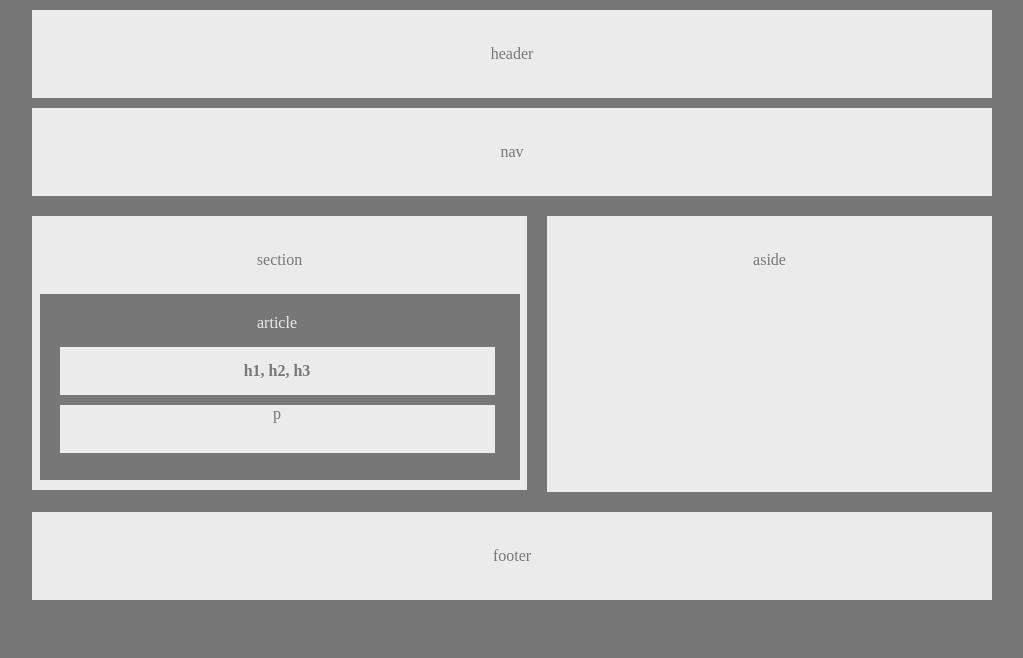
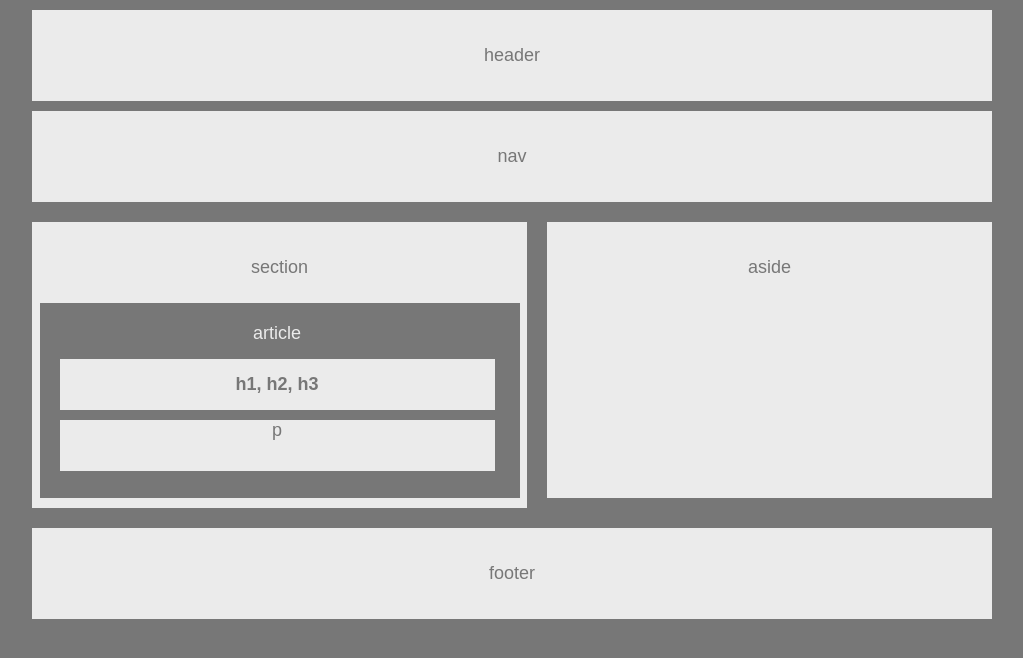
Before and after one commit to ivan915/HW-Wireframe, a plain HTML site: page indexhw.html in a window 1280 px wide. Shown: the whole page, without its empty margins (128-1151 px from the left). Drawn offline with Linux system fonts and the light colour scheme.

Commit message:
changed font

```diff
--- a/stylehw.css
+++ b/stylehw.css
@@ -1,7 +1,7 @@
 * {
 	box-sizing: border-box;
 	background: #777;
-	font-family: 'arial', "helvetica neue", helvetica, sans-serif
+	font-family: Arial, "helvetica neue", helvetica, sans-serif;
 	font-size: 18px;
 
 }
@@ -54,6 +54,7 @@ body {
 p {
 
     background-color: #ebebeb ;
+    font-family: Arial;
     margin-top: 10px;
     margin-bottom: 15px;
     padding-bottom: 30px;
```
